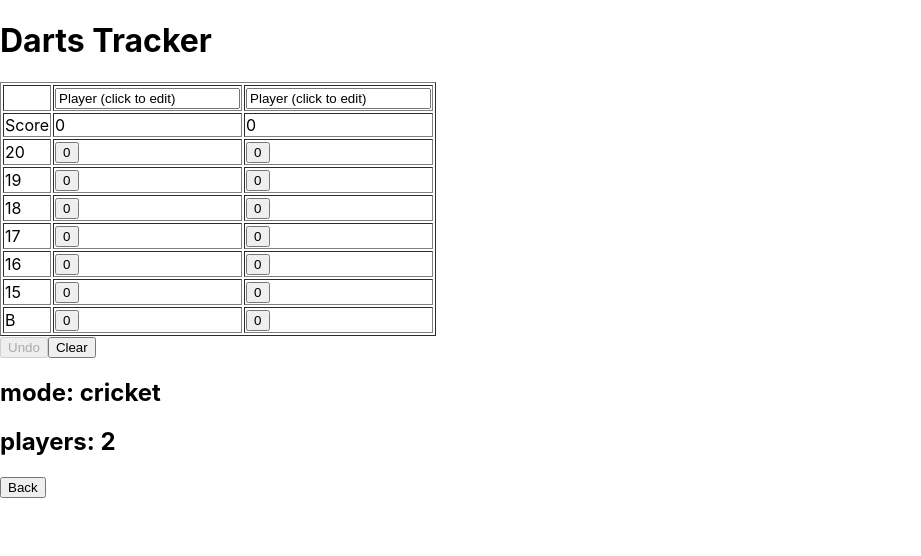
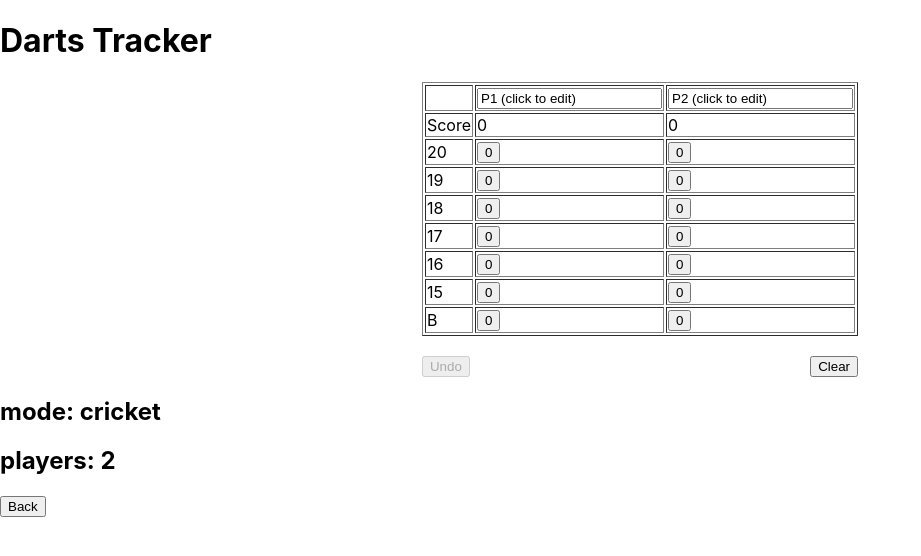
Before and after one commit to ameyaagrawal/darts-tracker, a React (Create React App) app: page / in a window 1280 px wide. Both pictures are taken after a click on the button "Confirm". Shown: the top 556 px of the page, without its empty margins (0-921 px from the left). Built offline with nearby package versions, Linux system fonts and the light colour scheme.

Commit message:
spread out undo and clear buttons

```diff
--- a/src/Cricket.js
+++ b/src/Cricket.js
@@ -2,7 +2,7 @@ import React, { useState } from 'react';
 
 function Cricket({ selectedPlayers }) {
   const [playerNames, setPlayerNames] = useState(
-    Array(selectedPlayers).fill('Player (click to edit)')
+    Array.from({ length: selectedPlayers }, (_, i) => `P${i + 1} (click to edit)`)
   );
 
   const targets = ['Score', 20, 19, 18, 17, 16, 15, 'B'];
@@ -105,6 +105,7 @@ function Cricket({ selectedPlayers }) {
           <button onClick={() => setShowWinner(false)}>Close</button>
         </div>
       )}
+      <div style={{ width: 'fit-content', margin: '0 auto' }}>
         <table border="1">
           <tbody>
             {Array.from({ length: 7 + 2 }).map((_, rowIndex) => (
@@ -148,8 +149,11 @@ function Cricket({ selectedPlayers }) {
             ))}
           </tbody>
         </table>
+        <div style={{ display: 'flex', justifyContent: 'space-between', marginTop: '20px' }}>
           <button onClick={handleUndoButton} disabled={history.length === 0}>Undo</button>
-      <button onClick={() => {resetState();}}>Clear</button>
+          <button onClick={() => { resetState(); }}>Clear</button>
+        </div>
+      </div>
     </div>
   );
 }
```
Lines whose indentation alone changed are shown as unchanged.
